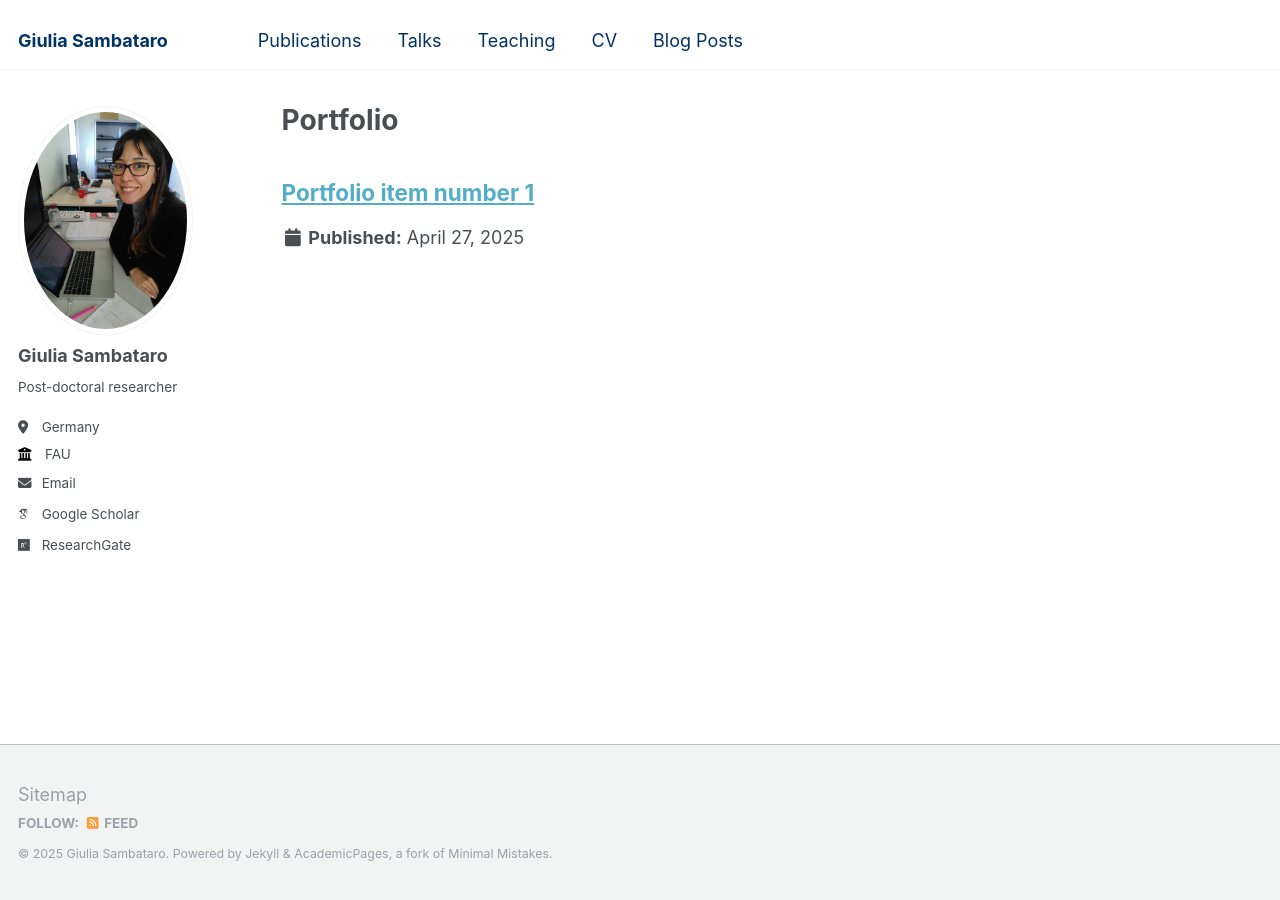
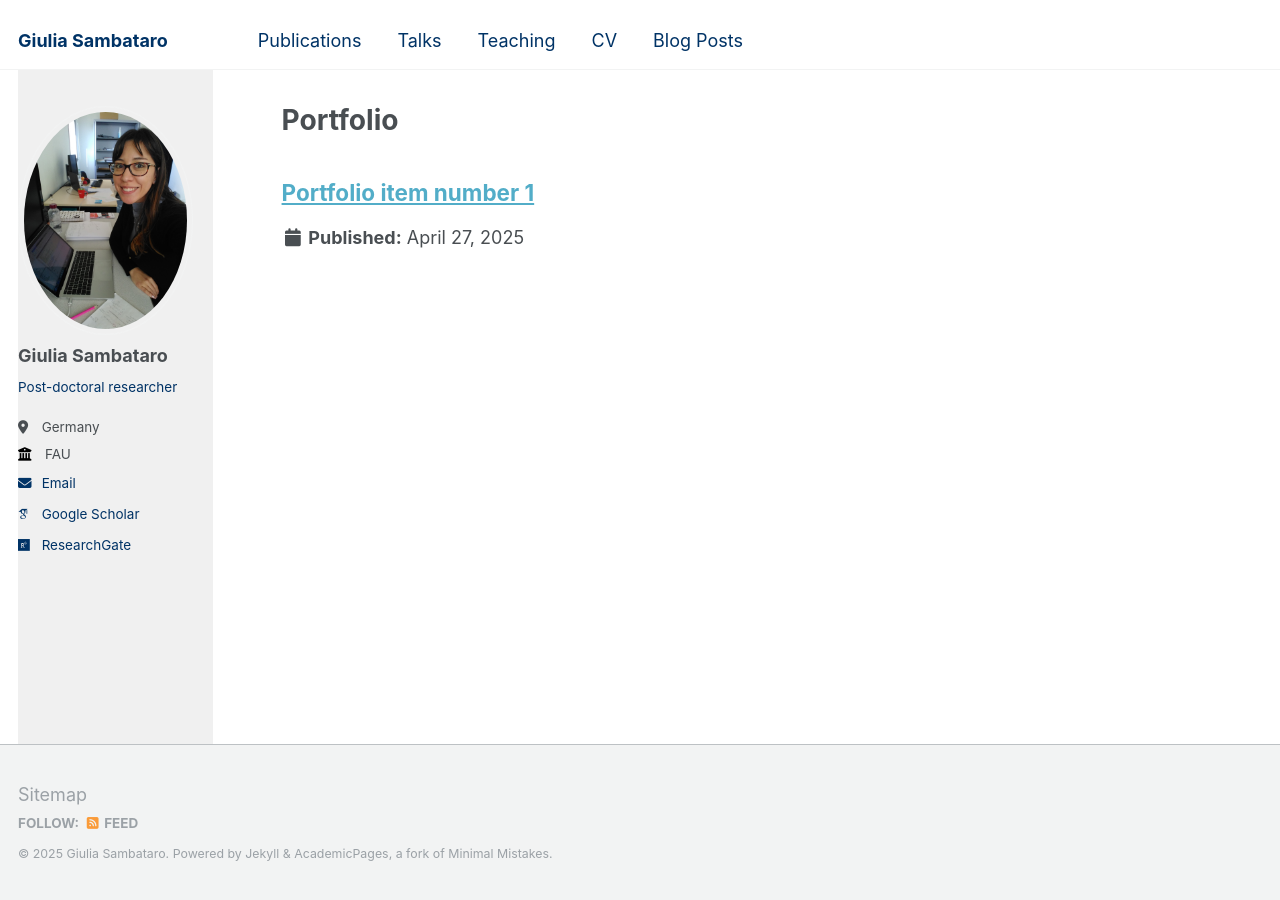
Before and after one commit to gsambata/gsambata.github.io, a Jekyll site: the page built from _pages/portfolio.html, in a window 1280 px wide. Built offline with Jekyll 4.4.1, drawn with Linux system fonts in a browser that asks for light colours; some web fonts are replaced.

Commit message:
change barside color

```diff
--- a/_includes/head/custom.html
+++ b/_includes/head/custom.html
@@ -42,3 +42,14 @@
       background-color: #ffffff; /* oppure un altro colore se vuoi */
     }
     </style>
+<style>
+    /* Cambia il colore di sfondo della sidebar */
+    .sidebar {
+      background-color: #f0f0f0; /* colore di sfondo sidebar */
+    }
+
+    /* Cambia il colore del testo nella sidebar */
+    .sidebar a, .sidebar h1, .sidebar h2, .sidebar p {
+      color: #003366; /* blu scuro */
+    }
+    </style>
```
